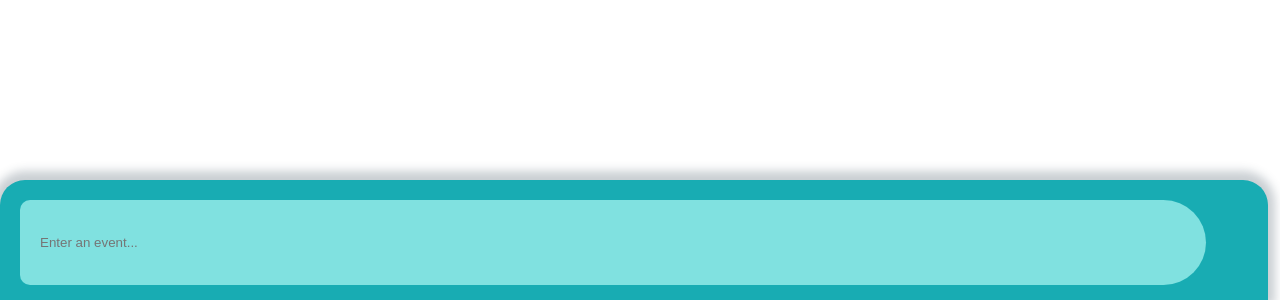
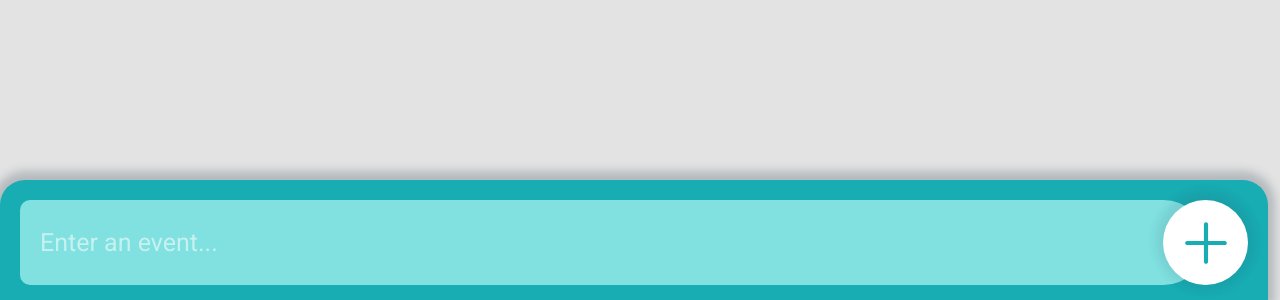
Before and after one commit to Micint0sh/Mini-To-do-List, a plain HTML site: page to-do-list.html in a window 1280 px wide. Shown: the part 500-800 px from the top of the page. Drawn offline with Linux system fonts and the light colour scheme.

Commit message:
Finished the drawing of the Add button. Modified the input box and background.

```diff
--- a/resources/style.css
+++ b/resources/style.css
@@ -1,4 +1,5 @@
 /*--resetting all elements--*/
+
 *:not(title) {
 	margin:	0px;
 	padding: 0px;
@@ -12,6 +13,16 @@ ol, ul {
 }
 
 /*--main content starts here--*/
+
+body, input, button {
+	font-family: 'Roboto', sans-serif;
+	border:0;
+}
+
+body {
+	width: 100%;
+	background:#E3E3E3;
+}
 
 header {
 	width: 97.5%;
@@ -30,14 +41,16 @@ header {
 }
 
 header input {
-	width: 95%;
+	width: 80%;
 	height: 85px;
 	background:#80E1E0;
+	float:left;
 	border-top-left-radius: 10px;
 	border-top-right-radius: 42.5px;
 	border-bottom-right-radius: 42.5px;
 	border-bottom-left-radius: 10px;
 	text-indent: 20px;
+	padding: 0 15% 0 0;
 	border:0px;
 	box-shadow: none;
 	outline: none;
@@ -46,4 +59,55 @@ header input {
 	-webkit-appearance:none;
 	-ms-appearance:none;
 	-o-appearance:none;
+	font-size: 25px;
+	color: #FFFFFF;
+	font-family: 'Roboto', sans-serif;
 }
+
+header input::-webkit-input-placeholder {
+	color: rgba(255,255,255,0.55);
+}
+
+header input::-moz-input-placeholder {
+	color: rgba(255,255,255,0.55);
+}
+
+header input:-ms-input-placeholder {
+	color: rgba(255,255,255,0.55);
+}
+
+header input:-moz-input-placeholder {
+	color: rgba(255,255,255,0.55);
+}
+
+header button {
+	width: 85px;
+	height: 85px;
+	position: absolute;
+	right: 20px;
+	top:20px;
+	z-index: 2;
+	border-radius: 42.5px;
+	background: #FFFFFF;
+	box-shadow: 0px -2px 10px 7px rgba(44,62,80,0.1);
+	border:0;
+	outline: none;
+	appearance:none;
+	-moz-appearance:none;
+	-webkit-appearance:none;
+	-ms-appearance:none;
+	-o-appearance:none;
+	cursor: pointer;
+}
+
+header button svg path.fill {
+	fill:#18ACB3;
+}
+
+header button svg {
+	width: 50px;
+	height: 50px;
+	position: absolute;
+	top: 17.5px;
+	left:17.5px;
+}
--- a/to-do-list.html
+++ b/to-do-list.html
@@ -5,11 +5,16 @@
 	<meta charset="utf-8">
 	<title>To-do List</title>
 	<link rel="stylesheet" type="text/css" href="resources/style.css">
+	<link href="https://fonts.googleapis.com/css?family=Roboto:400,500,700" rel="stylesheet">
 </head>
 
 <body>
 	<header>
 		<input type="text" placeholder="Enter an event...">
+		<button>
+			<svg x="0px" y="0px" width="96px" height="96px" viewBox="0 0 96 96" enable-background="new 0 0 96 96"><g><path class="fill" d="M84,44H52V12c0-2.209-1.791-4-4-4s-4,1.791-4,4v32H12c-2.209,0-4,1.791-4,4s1.791,4,4,4h32v32c0,2.209,1.791,4,4,4
+			s4-1.791,4-4V52h32c2.209,0,4-1.791,4-4S86.209,44,84,44z"/></g></svg>
+		</button>
 	</header>
 </body>
 
```
